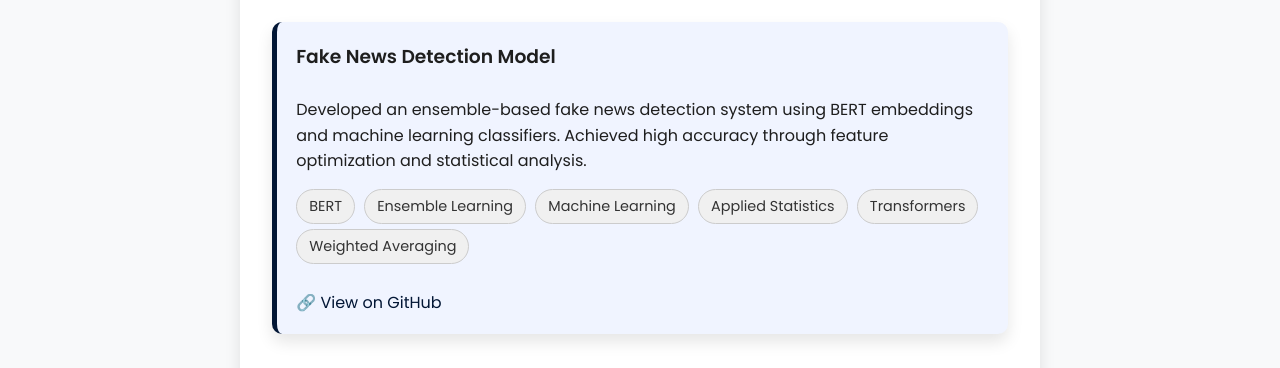
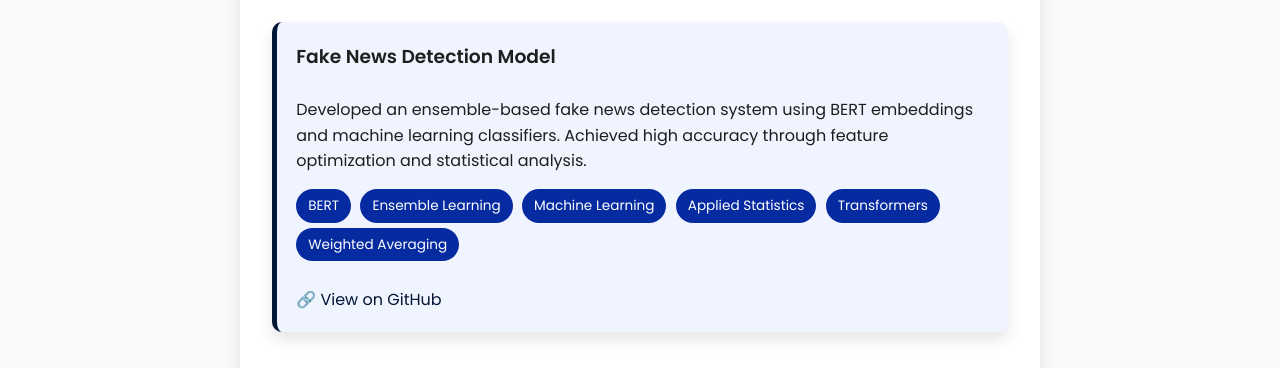
Before and after one commit to Divya-Shetti/portfolio.github.io, a plain HTML site: page projects.html in a window 1280 px wide. Shown: the part 432-800 px from the top of the page. Drawn offline with Linux system fonts and the light colour scheme.

Commit message:
Update style.css

```diff
--- a/style.css
+++ b/style.css
@@ -456,14 +456,15 @@ footer {
 
 .keywords span {
   display: inline-block;
-  background-color: #f0f0f0;
-  color: #333;
+  background-color: #062aa0;
+  color: #fff;
+  padding: 6px 12px;
+  margin: 5px 5px 0 0;
   border-radius: 20px;
-  padding: 5px 12px;
-  margin: 5px 5px 0 0;
-  font-size: 0.9rem;
+  font-size: 0.85rem;
   font-weight: 500;
-  border: 1px solid #ccc;
+  cursor: default;
+  transition: background-color 0.3s;
 }
 
 .keywords span:hover {
```
